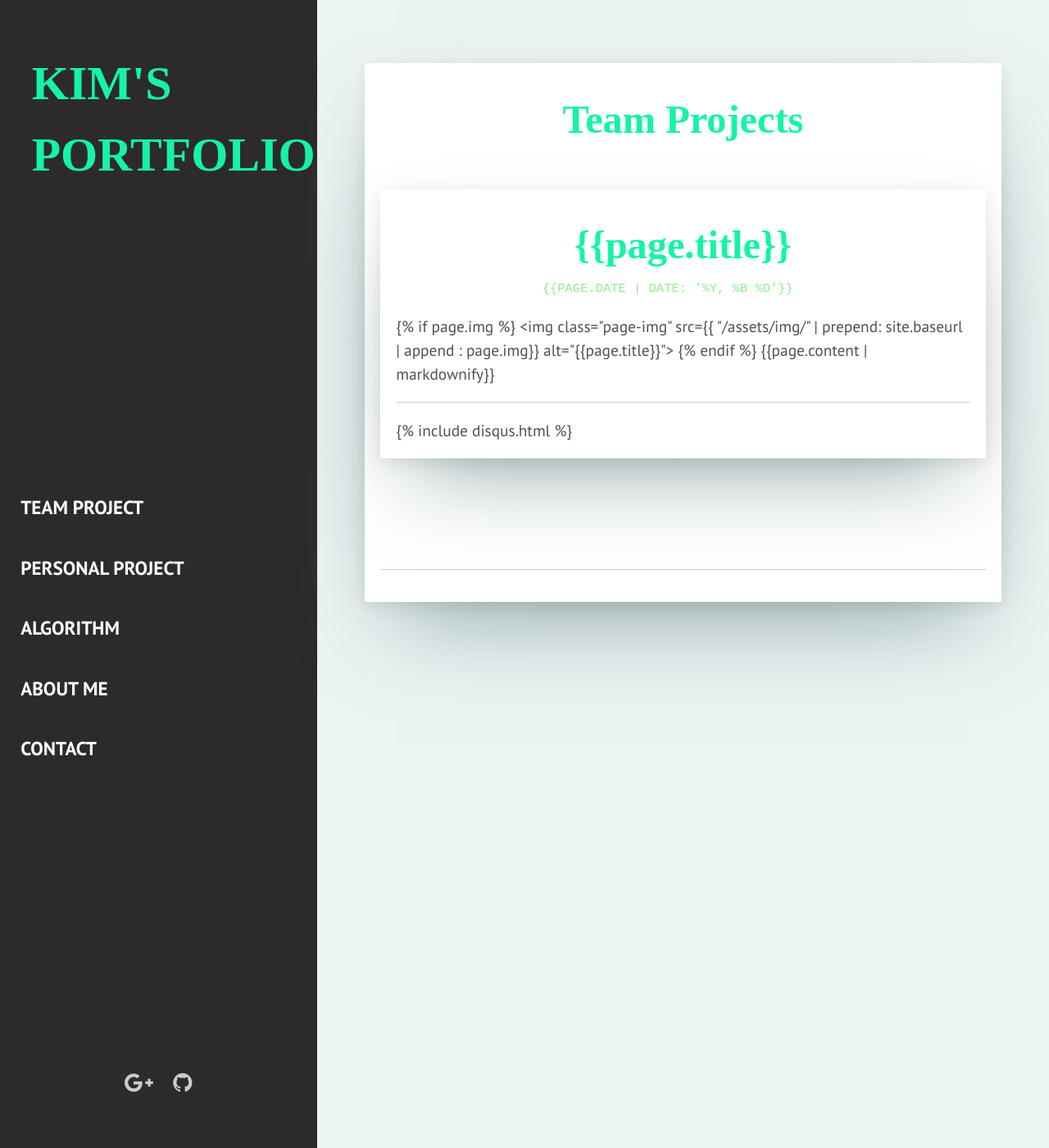
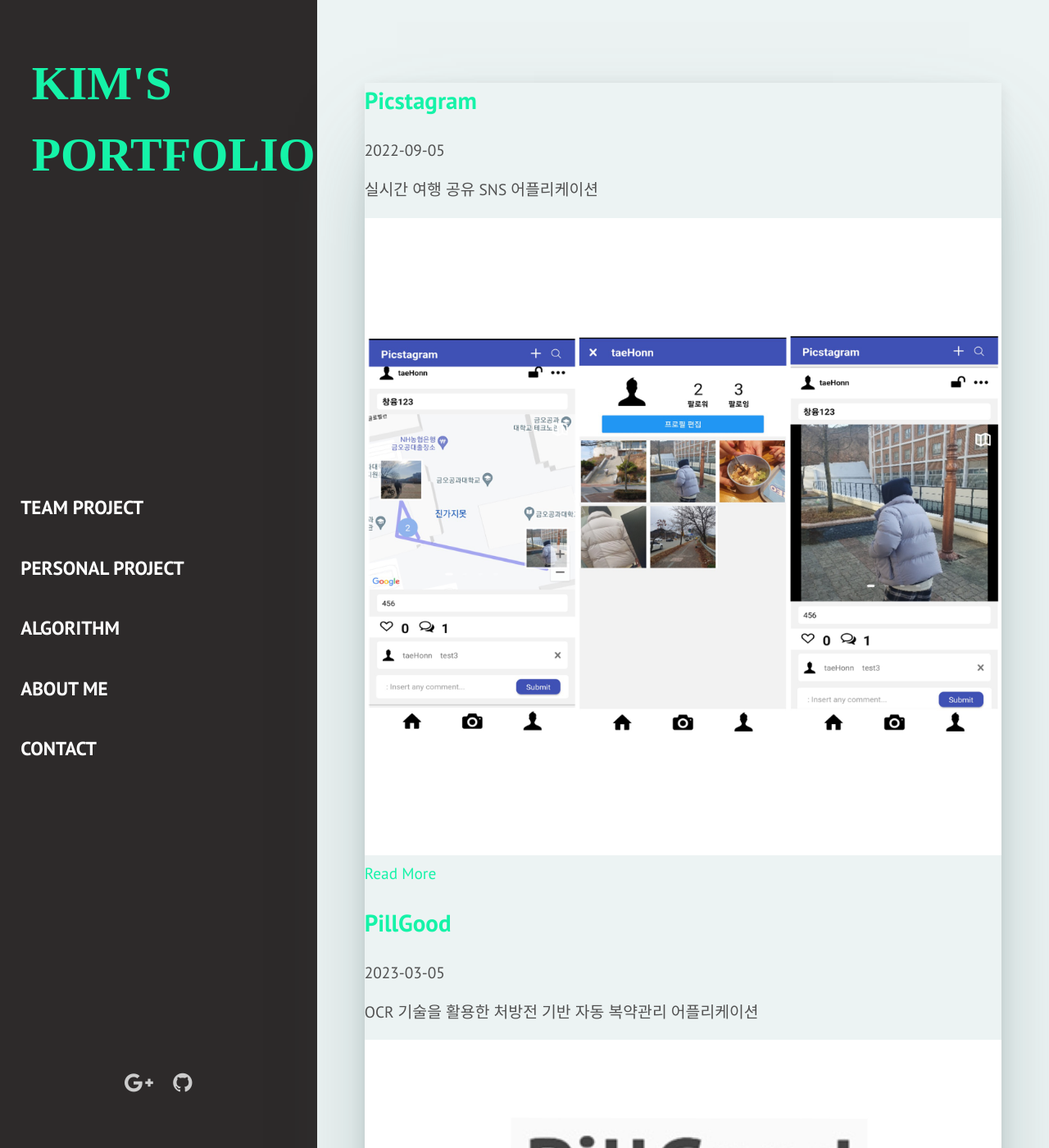
Before and after one commit to kimgusxo/kimgusxo.github.io, a Jekyll site: the page built from _pages/team-project.html, in a window 1280 px wide and 1400 px high. Shown: the whole window at 82% size. Built offline with Jekyll 4.4.1, drawn with Linux system fonts in a browser that asks for light colours; some web fonts are replaced.

Commit message:
메인페이지 꾸미기

```diff
--- a/_pages/team-project.html
+++ b/_pages/team-project.html
@@ -5,17 +5,15 @@ permalink: /team-projects/
 ---
 
 <article class="page-article">
-    <div class="wrap-content">
-        <header class="page-header">
-            <h1 class="page-title">{{page.title}}</h1>
-            <div class="page-date"><span>{{page.date | date: '%Y, %b %d'}}&nbsp;&nbsp;&nbsp;&nbsp;</span></div>
-        </header>
-        <div class="page-content">
-            {% if page.img %}
-            <img class="page-img" src={{ "/assets/img/" | prepend: site.baseurl | append : page.img}} alt="{{page.title}}">
-            {% endif %}
-            {{page.content | markdownify}}
-        </div>
-        {% include disqus.html %}
+    {% for post in site.team_projects %}
+    <div class="project-post">
+        <h2><a href="{{ post.url }}">{{ post.title }}</a></h2>
+        <span>{{ post.date | date: '%Y-%m-%d' }}</span>
+        <p>{{ post.description }}</p>
+        {% if post.img %}
+        <img class="project-img" src="{{ site.baseurl }}/assets/img/{{ post.img }}" alt="{{ post.title }}">
+        {% endif %}
+        <a href="{{ post.url }}" class="read-more">Read More</a>
     </div>
+    {% endfor %}
 </article>
```
Also changed, not shown: _personal_projects/novelisland.markdown (added), _team_projects/picstagram.markdown (renamed from _team_projects/2022-09-06-[picstagram].markdown).
